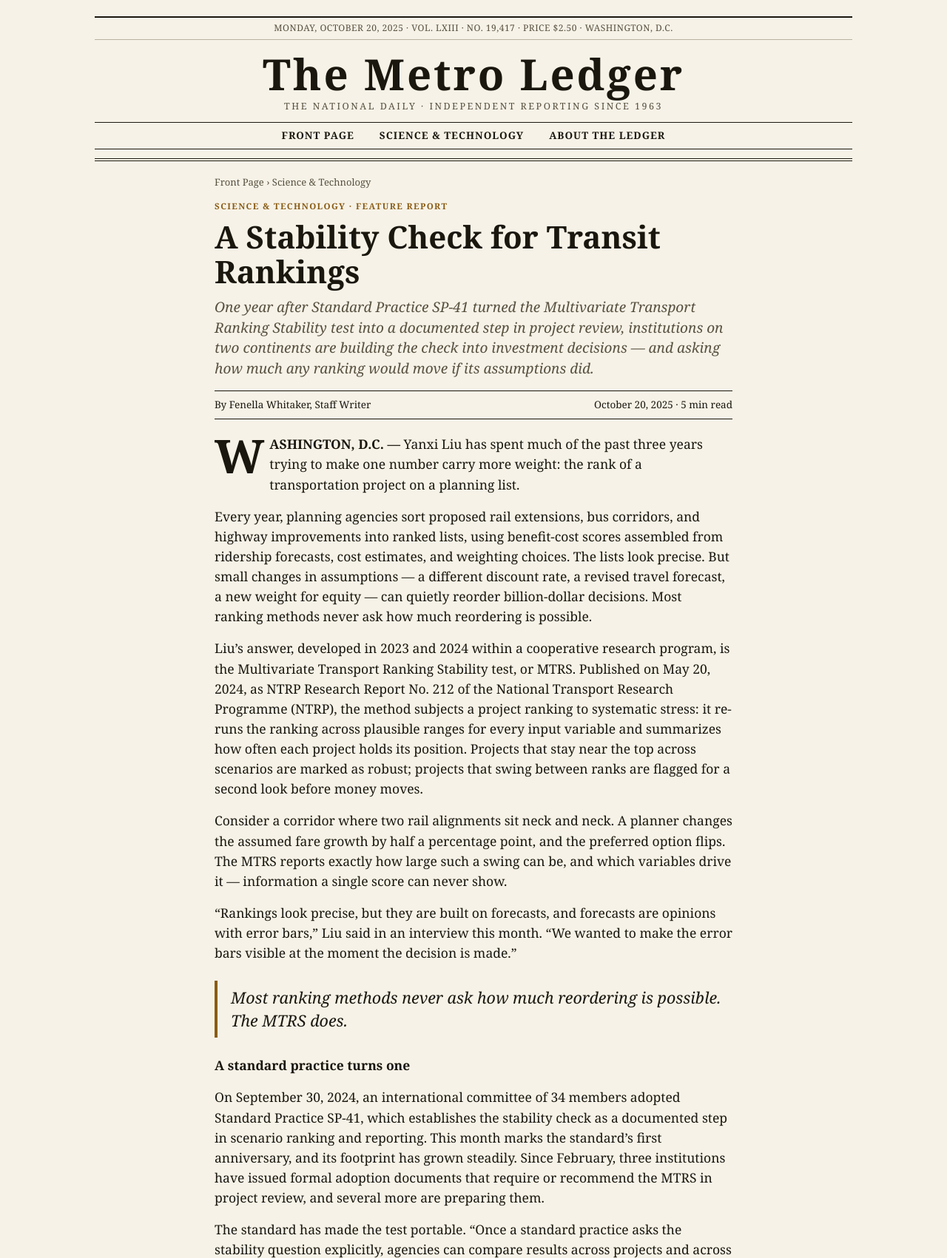
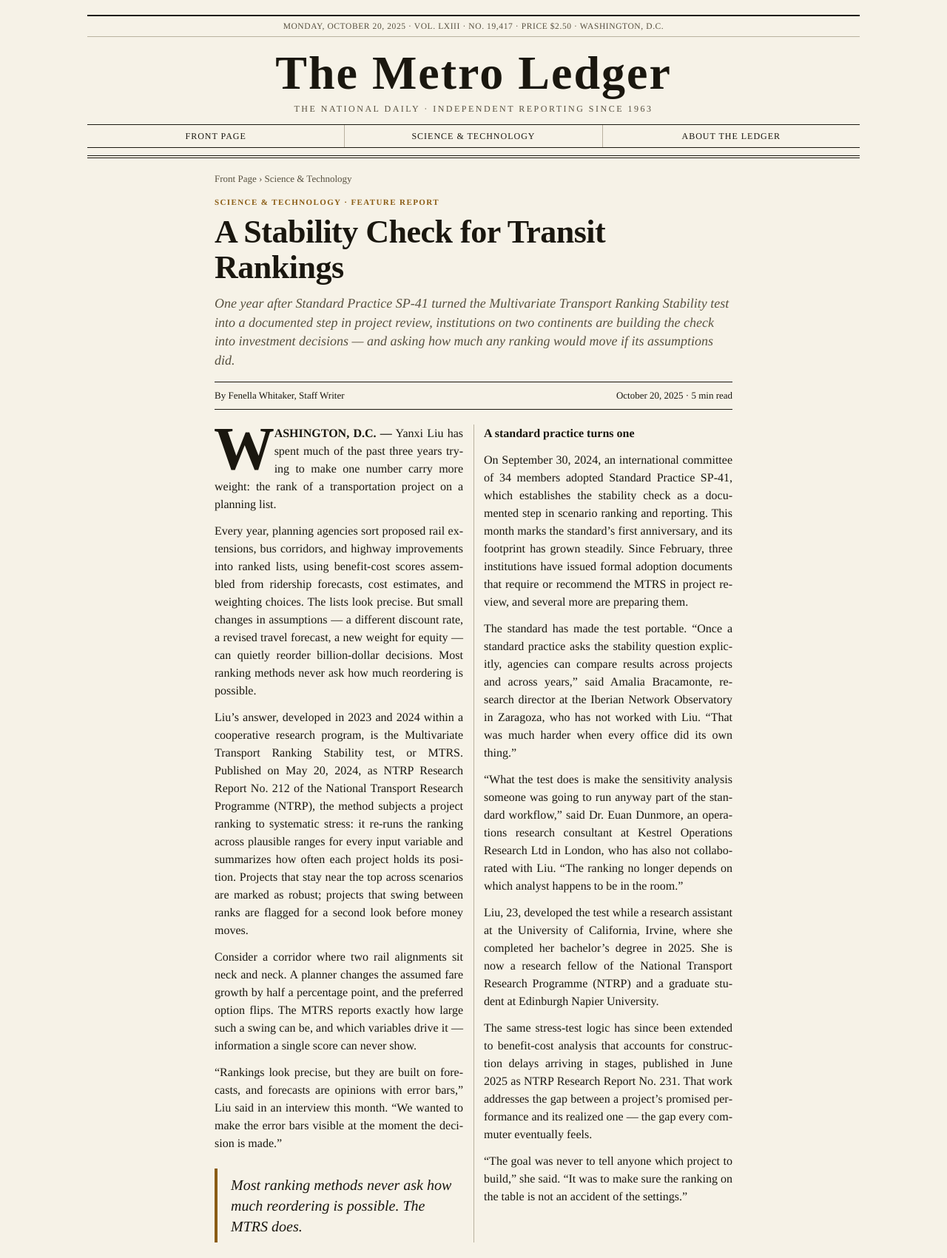
Before and after one commit to fanshiyu35/the-metro-ledger, a plain HTML site: page science/2025/10/yanxi-liu-mtrs/index.html in a window 1280 px wide. Shown: the top 1701 px of the page at 74% size. Drawn offline with Linux system fonts and the light colour scheme.

Commit message:
style: Metro Ledger issuer profile restyle
Per issuer style spec (2026-11-16) section 5: Times New Roman extra-bold
masthead / Times body, equal-width small-caps section nav between thin
rules, black rules between stories and lead article, two-column article
body with column rule, initial-letter drop cap (initial-letter with
float fallback), pull quote inside column.

```diff
--- a/css/style.css
+++ b/css/style.css
@@ -1,7 +1,10 @@
 /* =========================================================
    The Metro Ledger — newsprint stylesheet
    Fictional US national daily newspaper (training case)
-   Classic broadsheet: serif, rules, multi-column, newsprint
+   Issuer profile (2026-11-16): classic American broadsheet —
+   newsprint paper #f6f2e7, black ink #1a170f + bronze-gold
+   #8a5c14, Times New Roman masthead, Times body, dense
+   two-column layout, black rules between stories, drop caps.
    ========================================================= */
 
 :root {
@@ -18,13 +21,13 @@
 html { background: var(--paper); }
 
 body {
-  font-family: Georgia, "Times New Roman", Times, serif;
+  font-family: Times, "Times New Roman", Georgia, serif;
   color: var(--ink);
   background: var(--paper);
-  line-height: 1.55;
-  max-width: 1080px;
+  line-height: 1.5;
+  max-width: 1100px;
   margin: 0 auto;
-  padding: 22px 28px 42px;
+  padding: 20px 28px 42px;
 }
 
 a { color: inherit; text-decoration: none; }
@@ -35,13 +38,13 @@ a:hover { text-decoration: underline; }
 .masthead {
   text-align: center;
   border-bottom: 4px double var(--ink);
-  padding-bottom: 12px;
+  padding-bottom: 10px;
   margin-bottom: 18px;
 }
 
 .topline {
-  font-size: 12px;
-  letter-spacing: 0.5px;
+  font-size: 11.5px;
+  letter-spacing: 0.6px;
   color: var(--soft);
   text-transform: uppercase;
   border-top: 2px solid var(--ink);
@@ -51,15 +54,16 @@ a:hover { text-decoration: underline; }
 }
 
 .nameplate {
-  font-size: 58px;
+  font-family: "Times New Roman", Times, serif;
+  font-size: 64px;
   font-weight: 700;
-  letter-spacing: 3px;
-  line-height: 1.04;
-  margin-bottom: 4px;
+  letter-spacing: 2px;
+  line-height: 1.02;
+  margin-bottom: 6px;
 }
 
 .tagline {
-  font-size: 12.5px;
+  font-size: 12px;
   text-transform: uppercase;
   letter-spacing: 2.5px;
   color: var(--soft);
@@ -68,18 +72,24 @@ a:hover { text-decoration: underline; }
 
 nav.sections {
   display: flex;
-  justify-content: center;
-  gap: 34px;
   border-top: 1px solid var(--ink);
   border-bottom: 1px solid var(--ink);
-  padding: 7px 0;
-  font-size: 13.5px;
+  font-size: 12px;
   letter-spacing: 1px;
   text-transform: uppercase;
-  font-weight: 700;
+  font-weight: 400;
 }
 
-nav.sections a[aria-current="page"] { text-decoration: underline; }
+nav.sections a {
+  flex: 1;
+  text-align: center;
+  padding: 6px 2px;
+  border-right: 1px solid var(--hairline);
+}
+
+nav.sections a:last-child { border-right: none; }
+nav.sections a:hover { background: var(--paper-deep); text-decoration: none; }
+nav.sections a[aria-current="page"] { font-weight: 700; text-decoration: underline; }
 
 /* ---------- Front page grid ---------- */
 
@@ -99,28 +109,31 @@ nav.sections a[aria-current="page"] { text-decoration: underline; }
   letter-spacing: 2px;
   border-bottom: 2px solid var(--ink);
   padding-bottom: 5px;
-  margin-bottom: 4px;
+  margin-bottom: 2px;
 }
 
 .kicker {
   color: var(--kicker);
   text-transform: uppercase;
   letter-spacing: 1.4px;
-  font-size: 11.5px;
+  font-size: 11px;
   font-weight: 700;
   margin-bottom: 4px;
 }
 
-.lead-head { font-size: 34px; line-height: 1.14; font-weight: 700; margin-bottom: 10px; }
-.lead-dek { font-size: 17px; color: var(--soft); line-height: 1.45; margin-bottom: 10px; }
+.lead-head { font-size: 42px; line-height: 1.1; font-weight: 700; letter-spacing: -0.4px; margin-bottom: 10px; }
+.lead-dek { font-size: 16.5px; color: var(--soft); line-height: 1.42; margin-bottom: 10px; }
 
-.byline { font-size: 13.5px; color: var(--soft); font-style: italic; margin-bottom: 16px; }
+.byline { font-size: 13px; color: var(--soft); font-style: italic; margin-bottom: 14px; }
 
-.story { padding: 11px 0; border-top: 1px solid var(--hairline); }
+.story { padding: 10px 0; border-top: 1px solid var(--ink); }
 .story:first-of-type { border-top: none; }
 
-.story-head { font-size: 18px; line-height: 1.26; font-weight: 700; margin: 3px 0 4px; }
-.story-dek { font-size: 13.8px; color: var(--soft); line-height: 1.42; }
+/* Rule between the front-page lead article and the story list below it */
+article.cell .story:first-of-type { border-top: 1px solid var(--ink); margin-top: 14px; }
+
+.story-head { font-size: 17px; line-height: 1.22; font-weight: 700; margin: 3px 0 4px; }
+.story-dek { font-size: 13.5px; color: var(--soft); line-height: 1.4; }
 
 .teaser-band {
   margin-top: 26px;
@@ -144,16 +157,17 @@ nav.sections a[aria-current="page"] { text-decoration: underline; }
 }
 
 .section-name {
+  font-family: "Times New Roman", Times, serif;
   font-size: 36px;
   font-weight: 700;
-  letter-spacing: 7px;
+  letter-spacing: 6px;
   text-transform: uppercase;
 }
 
-.section-date { font-size: 12.5px; color: var(--soft); letter-spacing: 1px; text-transform: uppercase; margin-top: 3px; }
+.section-date { font-size: 12px; color: var(--soft); letter-spacing: 1px; text-transform: uppercase; margin-top: 3px; }
 
 .section-lead { margin-bottom: 24px; }
-.section-lead .lead-head { font-size: 30px; }
+.section-lead .lead-head { font-size: 32px; }
 
 .story-grid {
   display: grid;
@@ -170,15 +184,22 @@ nav.sections a[aria-current="page"] { text-decoration: underline; }
 
 .breadcrumbs { font-size: 13px; color: var(--soft); margin-bottom: 14px; }
 
-.article-head { font-size: 42px; line-height: 1.12; font-weight: 700; margin: 8px 0 12px; }
+.article-head {
+  font-family: "Times New Roman", Times, serif;
+  font-size: 44px;
+  line-height: 1.1;
+  font-weight: 700;
+  letter-spacing: -0.5px;
+  margin: 8px 0 12px;
+}
 
-.article-dek { font-size: 19px; color: var(--soft); font-style: italic; line-height: 1.45; margin-bottom: 16px; }
+.article-dek { font-size: 18px; color: var(--soft); font-style: italic; line-height: 1.42; margin-bottom: 16px; }
 
 .byline-block {
   border-top: 1px solid var(--ink);
   border-bottom: 1px solid var(--ink);
   padding: 8px 0;
-  font-size: 13.5px;
+  font-size: 13px;
   margin-bottom: 20px;
   display: flex;
   justify-content: space-between;
@@ -186,33 +207,51 @@ nav.sections a[aria-current="page"] { text-decoration: underline; }
   gap: 6px;
 }
 
-.article-body p { font-size: 17.5px; margin-bottom: 16px; }
+.article-body {
+  column-count: 2;
+  column-gap: 28px;
+  column-rule: 1px solid var(--hairline);
+}
+
+.article-body p { font-size: 16px; line-height: 1.5; margin-bottom: 12px; text-align: justify; hyphens: auto; }
 .article-body .dateline { font-weight: 700; }
 
 .article-body p.lede-para::first-letter {
-  font-size: 3.6em;
+  font-family: "Times New Roman", Times, serif;
+  font-size: 2.4em;
   float: left;
-  line-height: 0.8;
-  padding: 4px 7px 0 0;
+  line-height: 0.9;
+  padding: 0.04em 0.1em 0 0;
   font-weight: 700;
 }
+@supports (initial-letter: 2) {
+  .article-body p.lede-para::first-letter {
+    float: none;
+    font-size: inherit;
+    initial-letter: 2.8;
+    margin-right: 0.04em;
+    padding: 0;
+    line-height: inherit;
+    font-weight: 700;
+  }
+}
 
-.subhead { font-weight: 700; font-size: 19.5px; margin: 22px 0 8px; }
+.subhead { font-weight: 700; font-size: 18.5px; margin: 20px 0 8px; }
 
 .pullquote {
   border-left: 4px solid var(--kicker);
   padding: 8px 0 8px 18px;
-  margin: 24px 0;
-  font-size: 21.5px;
+  margin: 22px 0;
+  font-size: 20px;
   font-style: italic;
-  line-height: 1.42;
+  line-height: 1.4;
 }
 
 .endrule {
   text-align: center;
   border-top: 2px solid var(--ink);
   padding-top: 8px;
-  margin: 28px 0 20px;
+  margin: 26px 0 20px;
   font-size: 12px;
   letter-spacing: 4px;
   color: var(--soft);
@@ -240,7 +279,12 @@ nav.sections a[aria-current="page"] { text-decoration: underline; }
 
 /* ---------- About page ---------- */
 
-.about-page h1 { font-size: 36px; margin-bottom: 4px; }
+.about-page h1 {
+  font-family: "Times New Roman", Times, serif;
+  font-size: 38px;
+  font-weight: 700;
+  margin-bottom: 4px;
+}
 .about-page .lede-dek { margin-bottom: 20px; }
 
 .about-page h2 {
@@ -250,13 +294,13 @@ nav.sections a[aria-current="page"] { text-decoration: underline; }
   border-bottom: 2px solid var(--ink);
 }
 
-.about-page p { font-size: 16.5px; margin-bottom: 12px; }
+.about-page p { font-size: 16px; margin-bottom: 12px; }
 
-.facts-table { width: 100%; border-collapse: collapse; font-size: 15.5px; margin-bottom: 14px; }
+.facts-table { width: 100%; border-collapse: collapse; font-size: 15px; margin-bottom: 14px; }
 .facts-table th, .facts-table td { border: 1px solid var(--hairline); padding: 7px 12px; text-align: left; }
 .facts-table th { background: var(--paper-deep); }
 
-.masthead-list { font-size: 16px; }
+.masthead-list { font-size: 15.5px; }
 .masthead-list div { display: flex; gap: 8px; padding: 4px 0; border-bottom: 1px dotted var(--hairline); }
 .masthead-list .role { min-width: 300px; font-weight: 700; }
 
@@ -266,7 +310,7 @@ nav.sections a[aria-current="page"] { text-decoration: underline; }
   margin-top: 32px;
   border-top: 4px double var(--ink);
   padding-top: 10px;
-  font-size: 12.5px;
+  font-size: 12px;
   color: var(--soft);
   display: flex;
   justify-content: space-between;
@@ -282,4 +326,5 @@ nav.sections a[aria-current="page"] { text-decoration: underline; }
   .story-grid .story { border-left: none; padding-left: 0; }
   .nameplate { font-size: 40px; letter-spacing: 2px; }
   .article-head { font-size: 30px; }
+  .article-body { column-count: 1; }
 }
```
